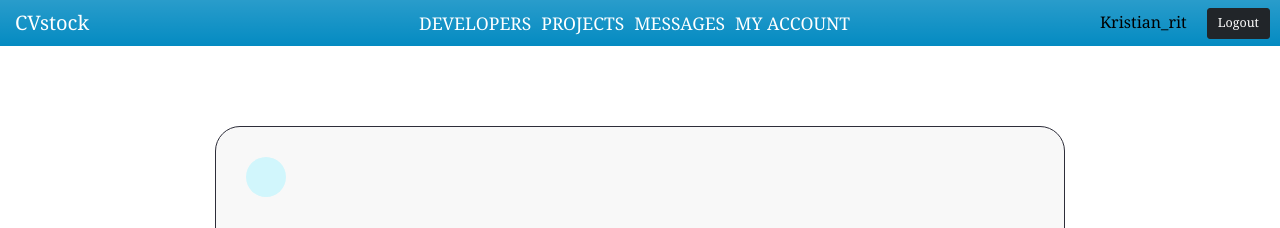
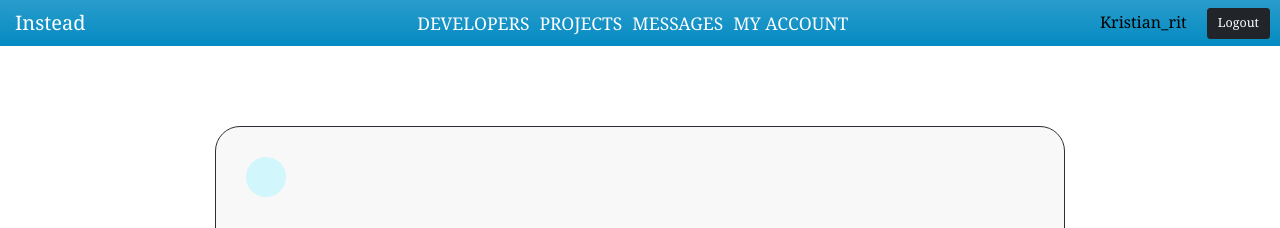
Before and after one commit to def0sh/Django-Instead-web-service, a Django app: page /projects/create in a window 1280 px wide. Shown: the top 228 px of the page. Run offline with Django 4.2, Linux system fonts and the light colour scheme; a user stored in the database is signed in; data comes from the database, SQL or seed files in the repository; some libraries are stand-ins or nearby versions.

Commit message:
site name changed

```diff
--- a/templates/navbar.html
+++ b/templates/navbar.html
@@ -2,7 +2,7 @@
 {##}
 {##}
 <nav style="background-color: #048BC2;" class="sticky-top bg-gradient navbar navbar-expand-lg  py-2">
-    <a style="margin-left: 30px" class="text-hover navbar-brand ms-4 fs-2 " href="{% url 'profiles' %}">CVstock</a>
+    <a style="margin-left: 30px" class="text-hover navbar-brand ms-4 fs-2 " href="{% url 'profiles' %}">Instead</a>
     <button class="navbar-toggler" type="button" data-toggle="collapse" data-target="#navbarNav"
             aria-controls="navbarNav" aria-expanded="false" aria-label="Toggle navigation">
         <span class="navbar-toggler-icon"></span>
```
